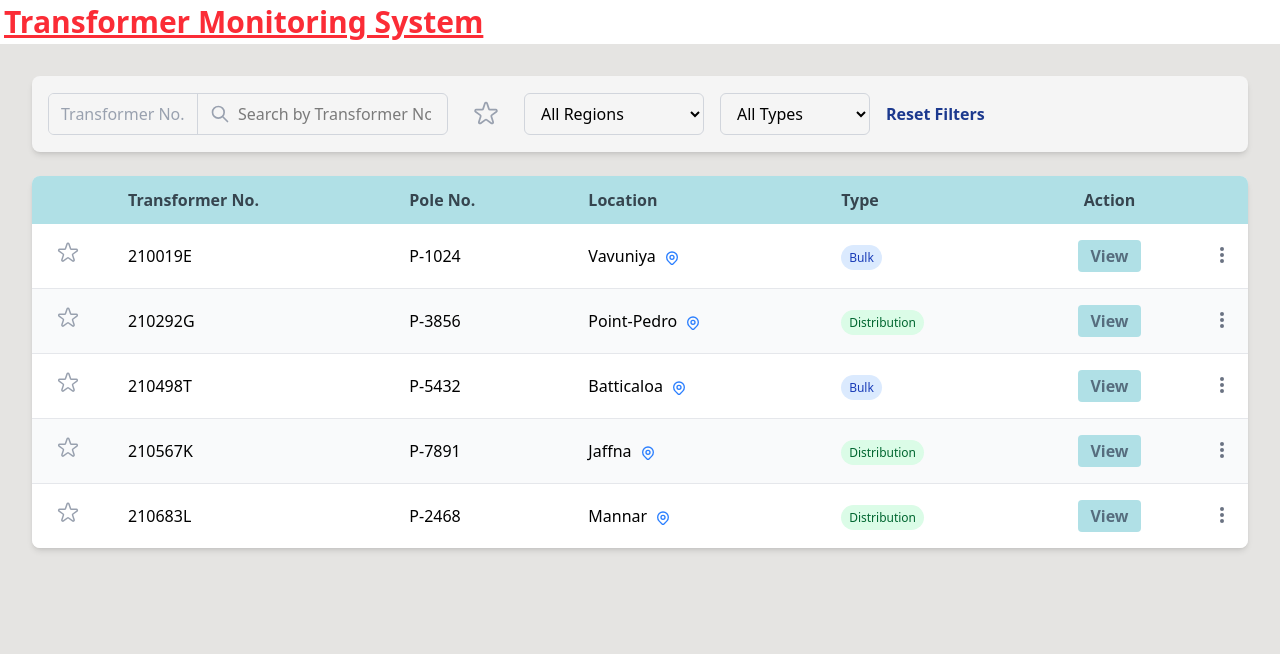
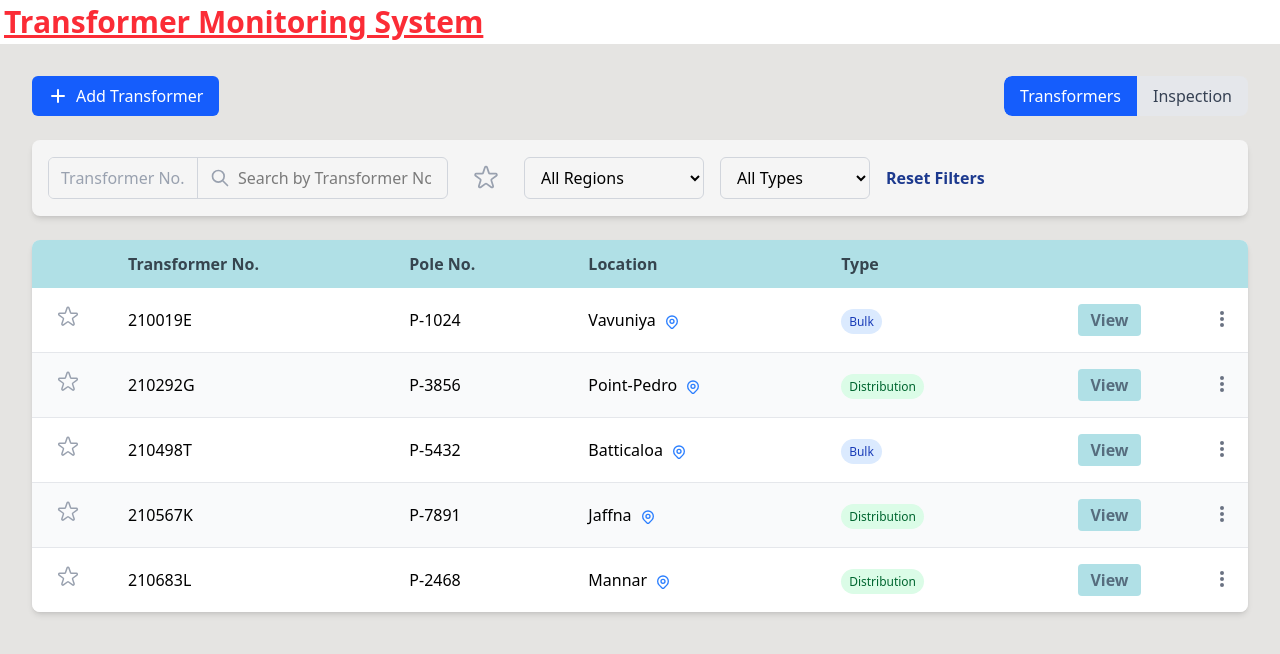
Before and after one commit to Kirushanth-G/transformer-monitoring, a React (Vite) app in the folder client-side/: page / in a window 1280 px wide. Shown: the top 654 px of the page. Built offline with nearby package versions, Linux system fonts and the light colour scheme.

Commit message:
toggle page and add button

```diff
--- a/client-side/src/pages/Home.jsx
+++ b/client-side/src/pages/Home.jsx
@@ -11,6 +11,7 @@ function Home() {
   const [locationFilter, setLocationFilter] = useState('All Regions');
   const [typeFilter, setTypeFilter] = useState('All Types');
   const [searchField, setSearchField] = useState('id'); // Default to searching by Transformer No.
+  const [activeView, setActiveView] = useState('transformers'); // 'transformers' or 'inspection'
 
   const toggleFavorite = (id) => {
     if (favorites.includes(id)) {
@@ -100,7 +101,43 @@ function Home() {
 
   return (
     <div className="min-h-screen p-8 bg-[#E5E4E2]">
-      {/* Filter Controls */}
+      {/* Header with Add Button and View Toggle */}
+      <div className="flex justify-between items-center mb-6">
+        {/* Add Transformer Button */}
+        <button className="bg-blue-600 hover:bg-blue-700 text-white font-medium py-2 px-4 rounded-md flex items-center">
+          <svg xmlns="http://www.w3.org/2000/svg" className="h-5 w-5 mr-2" viewBox="0 0 20 20" fill="currentColor">
+            <path fillRule="evenodd" d="M10 3a1 1 0 011 1v5h5a1 1 0 110 2h-5v5a1 1 0 11-2 0v-5H4a1 1 0 110-2h5V4a1 1 0 011-1z" clipRule="evenodd" />
+          </svg>
+          Add Transformer
+        </button>
+
+        {/* View Toggle Button */}
+        <div className="bg-gray-200 rounded-lg inline-flex overflow-hidden">
+          <button
+            onClick={() => setActiveView('transformers')}
+            className={`${
+              activeView === 'transformers'
+                ? 'bg-blue-600 text-white'
+                : 'text-gray-700 hover:bg-gray-300'
+            } px-4 py-2 rounded-l-lg font-medium transition-colors duration-200`}
+          >
+            Transformers
+          </button>
+          <button
+            onClick={() => setActiveView('inspection')}
+            className={`${
+              activeView === 'inspection'
+                ? 'bg-blue-600 text-white'
+                : 'text-gray-700 hover:bg-gray-300'
+            } px-4 py-2 rounded-r-lg font-medium transition-colors duration-200`}
+          >
+            Inspection
+          </button>
+        </div>
+      </div>
+
+      {/* Filter Controls - Only show for transformers view */}
+      {activeView === 'transformers' && (
         <div className="mb-6 bg-[#F5F5F5] p-4 rounded-lg shadow-md flex flex-wrap items-center gap-4">
           {/* Search Bar - Unified Design */}
           <div className="w-[400px]">
@@ -182,9 +219,12 @@ function Home() {
             Reset Filters
           </button>
         </div>
+      )}
 
-      {/* Table */}
+      {/* Conditional Content based on active view */}
+      {activeView === 'transformers' ? (
         <div className="overflow-x-auto bg-[#F5F5F5] rounded-lg shadow-md">
+          {/* Existing transformer table */}
           <table className="min-w-full table-auto">
             <thead>
               <tr className="bg-[#B0E0E6] text-[#36454F]">
@@ -193,7 +233,7 @@ function Home() {
                 <th className="px-6 py-3 text-left font-bold">Pole No.</th>
                 <th className="px-6 py-3 text-left font-bold">Location</th>
                 <th className="px-6 py-3 text-left font-bold">Type</th>
-              <th className="px-6 py-3 text-center font-bold">Action</th>
+                <th className="px-6 py-3 text-center font-bold"></th>
                 <th className="px-3 py-3 text-center font-bold w-12"> </th>
               </tr>
             </thead>
@@ -261,6 +301,12 @@ function Home() {
             </tbody>
           </table>
         </div>
+      ) : (
+        <div className="bg-[#F5F5F5] p-6 rounded-lg shadow-md">
+          <h2 className="text-xl font-bold text-gray-800 mb-4">Inspection Dashboard</h2>
+          <p className="text-gray-600">Inspection content will be displayed here.</p>
+        </div>
+      )}
     </div>
   );
 }
```
Lines whose indentation alone changed are shown as unchanged.
